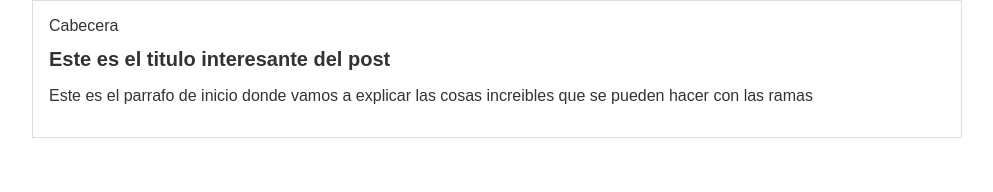
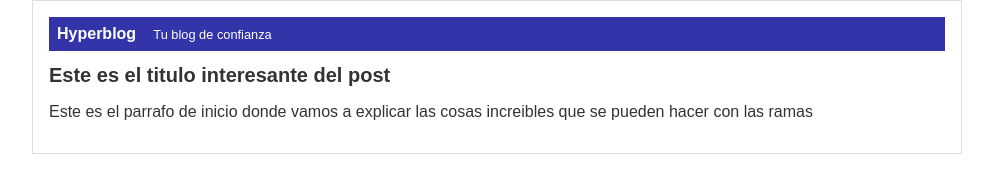
Before and after one commit to nerexrs/trueHyperblog, a plain HTML site: page blogpost.html in a window 1280 px wide. Shown: the whole page, without its empty margins (143-1136 px from the left). Drawn offline with Linux system fonts and the light colour scheme.

Commit message:
Finalizada la cabecera con diseno azul

```diff
--- a/blogpost.html
+++ b/blogpost.html
@@ -10,7 +10,9 @@
 <body>
     <div id="container">
         <div id="cabecera">
-            Cabecera
+            Hyperblog
+            <span id="tagline">Tu blog de confianza
+            </span>
         </div>
         <div id="post">
             <h1>
--- a/css/estilos.css
+++ b/css/estilos.css
@@ -5,6 +5,19 @@ body {
     font-size: 16px;
     margin: 0;
     padding: 0;
+}
+#cabecera {
+    background: #33A;
+    box-shadow: 0px 2px 20px 0px rgba(0, 0, 0, 0,5);
+    color: white;
+    font-weight: bold;
+    margin: 0;
+    padding: 0.5em;
+}
+#cabecera #tagline {
+    padding: 0 0 0 1em;
+    font-weight: normal;
+    font-size: 0.8em;
 }
 #container {
     width: 70%;
```
